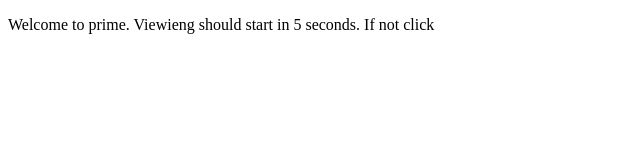
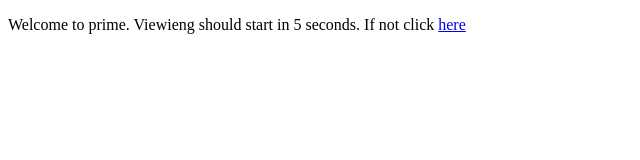
Before and after one commit to azania-neptune-labs/primeapp, a plain HTML site: page index.html in a window 1280 px wide. Shown: the full height of the page, 0-640 px from the left. Drawn offline with Linux system fonts and the light colour scheme.

Commit message:
Update index.html

```diff
--- a/index.html
+++ b/index.html
@@ -5,6 +5,6 @@
 	    <meta http-equiv="refresh" content="5;URL=http://192.168.4.1:1666">
 </head>
 <body>
-      <p>Welcome to prime. Viewieng should start in 5 seconds. If not click <a href="http://192.168.4.1:1666"></a></p>
+      <p>Welcome to prime. Viewieng should start in 5 seconds. If not click <a href="http://192.168.4.1:1666">here</a></p>
 </body>
 </html>
```
